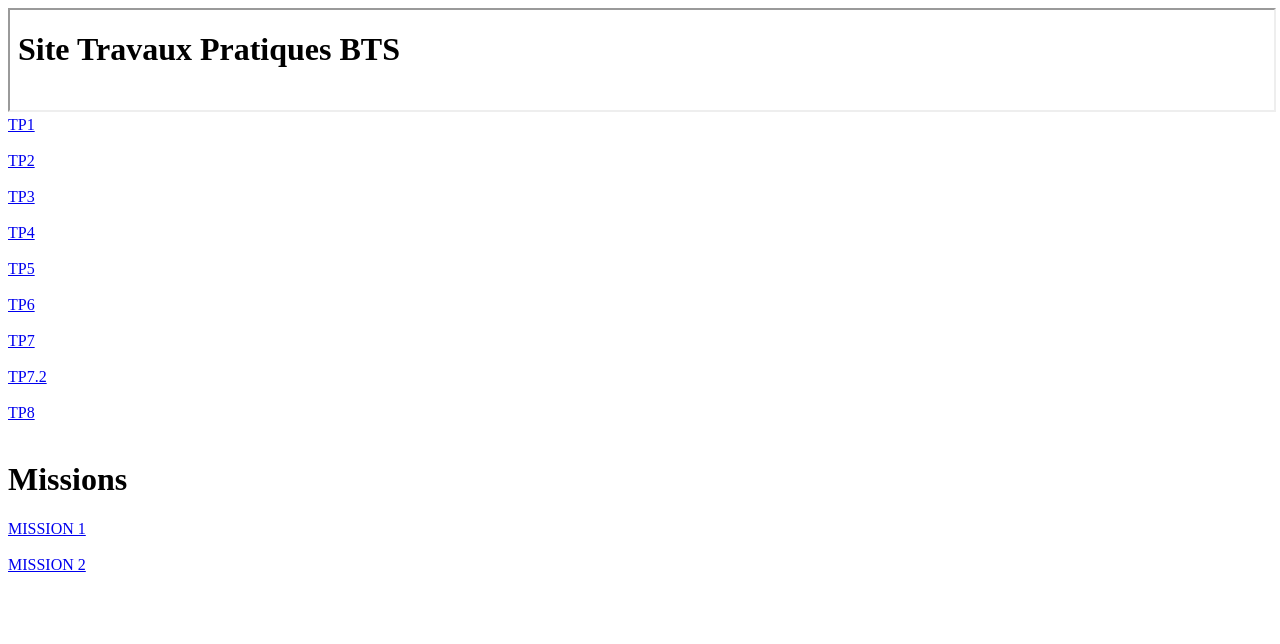
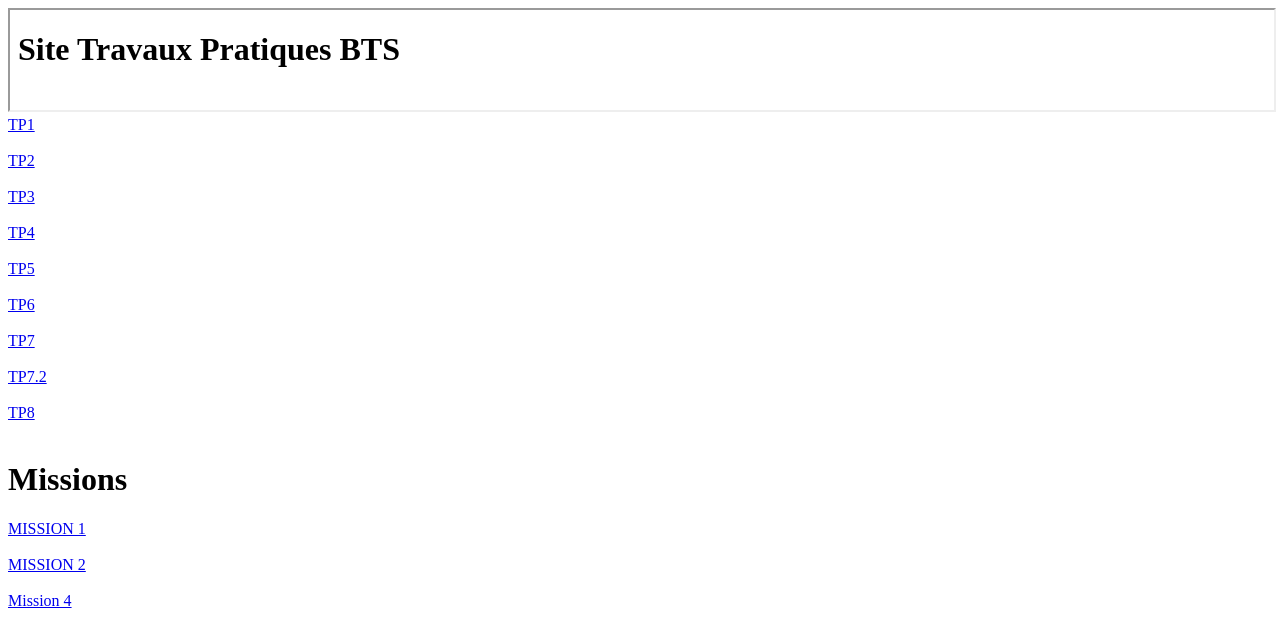
Before and after one commit to mohamedrania2006-sys/Sommaire, a plain HTML site: page index.html in a window 1280 px wide. Drawn offline with Linux system fonts and the light colour scheme.

Commit message:
Update index.html

```diff
--- a/index.html
+++ b/index.html
@@ -39,6 +39,9 @@
     <br>
     <br>
     <a href="https://mohamedrania2006-sys.github.io/Eval2-BTS-SIO/">MISSION 2</a>
+    <br>
+    <br>
+    <a href="Mission 4.pdf">Mission 4</a>
 </body>
 
 </html>
```
